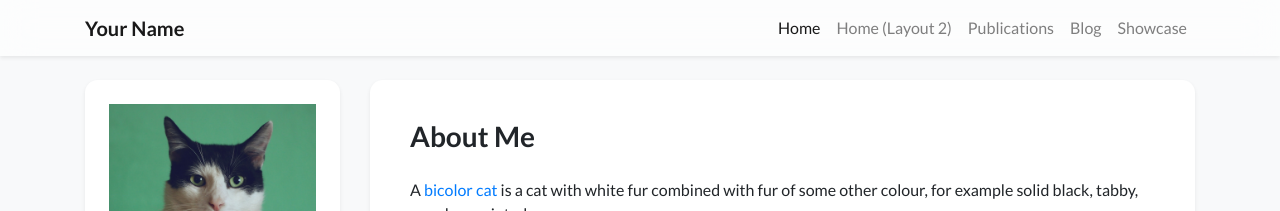
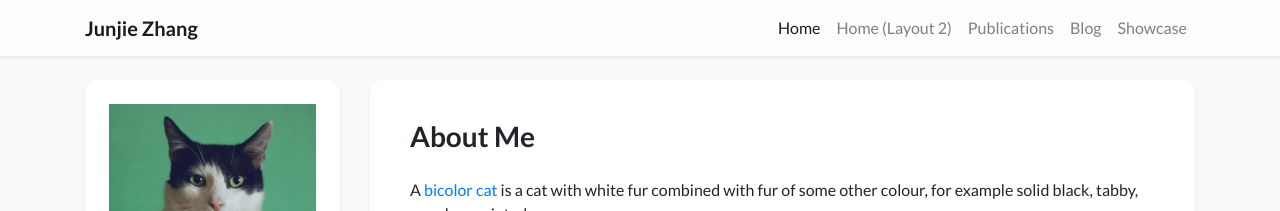
Before and after one commit to ZhangJunjie8683/zhang3165.github.io, a Jekyll site: the page built from index.html, in a window 1280 px wide. Shown: the top 211 px of the page. Built offline with Jekyll 4.4.1, drawn with Linux system fonts in a browser that asks for light colours; nearby versions of some CDN libraries; a style sheet for code colours, icons or effects is not loaded.

Commit message:
Update profile.yml

```diff
--- a/_data/profile.yml
+++ b/_data/profile.yml
@@ -1,6 +1,6 @@
 primary_name: "Junjie Zhang"
 secondary_name: ""
-navbar_name: "Your Name"
+navbar_name: "Junjie Zhang"
 
 positions:
 - name: Title or Position
```
